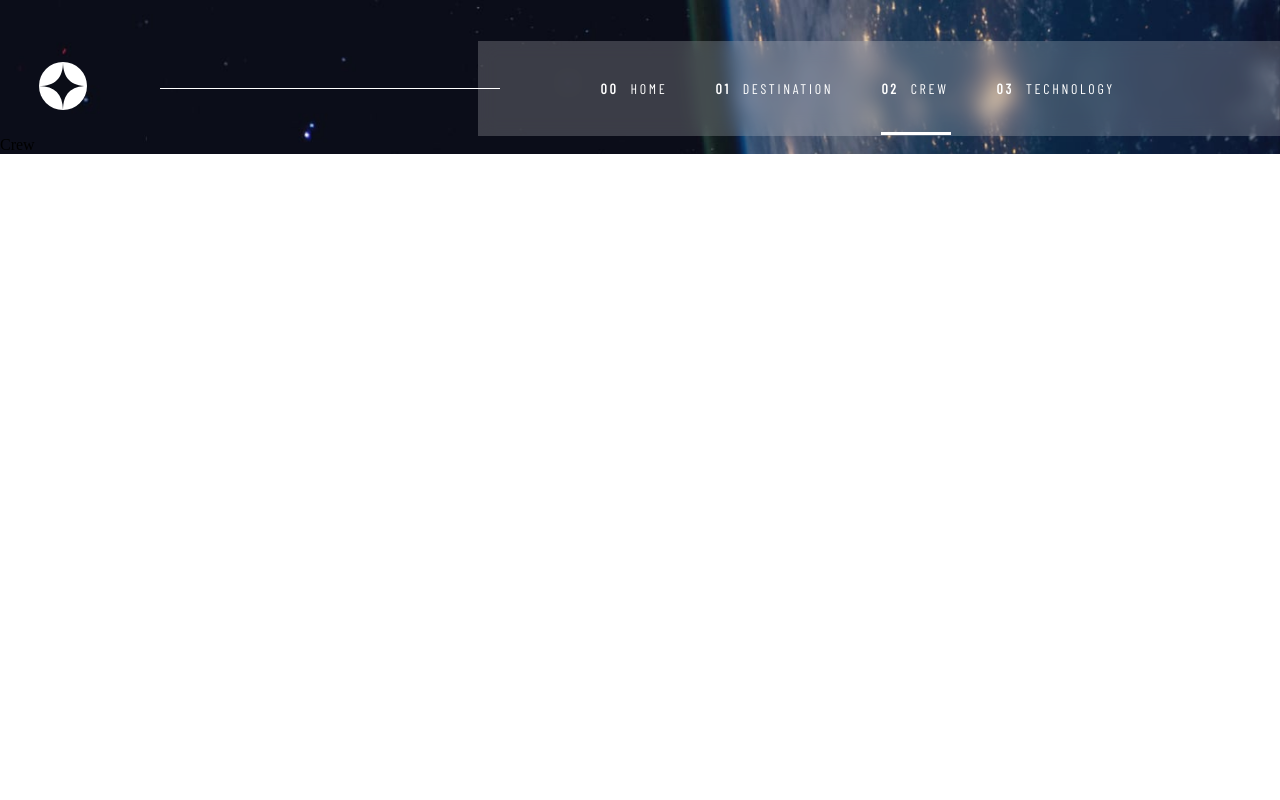
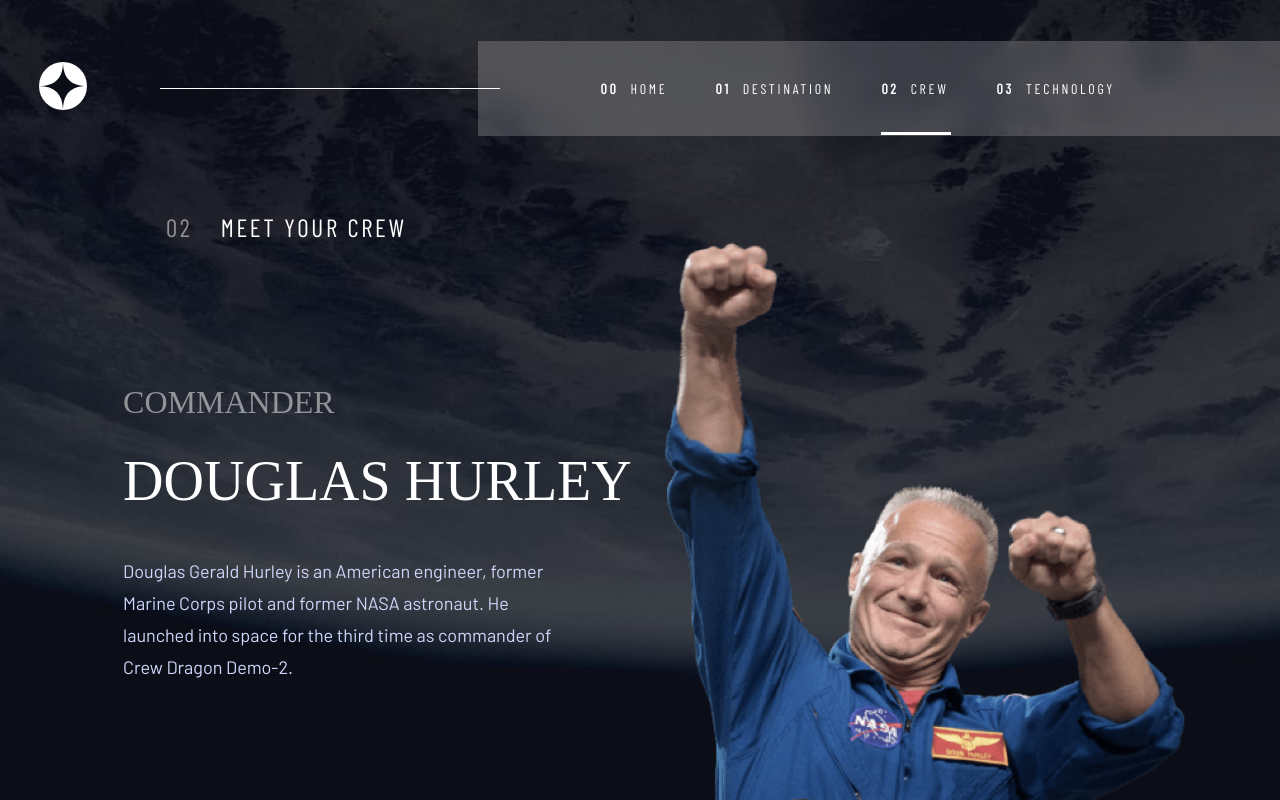
Before and after one commit to jibreel1/space-tourism-app, a React (Create React App) app: page /crew in a window 1280 px wide. Shown: the top 800 px of the page. Built offline with nearby package versions, Linux system fonts and the light colour scheme; a web font is replaced by a local one.

Commit message:
concluded the crew page

```diff
--- a/src/pages/Crew.jsx
+++ b/src/pages/Crew.jsx
@@ -1,7 +1,46 @@
-import React from "react";
+import React, { useState } from "react";
+import Data from "../constants/data";
 
 const Crew = () => {
-   return <div>Crew</div>;
+   const [crews] = useState(Data.crew);
+   const [value, setvalue] = useState(0);
+
+   const { name, images, role, bio } = crews[value];
+
+   return (
+      <div className="space_crew">
+         <div className="crew">
+            <div className="barlow_text crew_header">
+               <p>
+                  <span>02</span>Meet your Crew
+               </p>
+            </div>
+
+            <div className="crew_content">
+               <div className="crew_img">
+                  <img src={images} alt="" />
+                  <div className="line" />
+               </div>
+               <div className="crew_descr">
+                  <div className="crew_nav">
+                     {crews.map((crew, index) => (
+                        <div
+                           className={` ${index === value && "active"}`}
+                           key={index}
+                           onClick={() => setvalue(index)}
+                        ></div>
+                     ))}
+                  </div>
+                  <div className="crew_details">
+                     <p className="crew_role">{role}</p>
+                     <p className="crew_name">{name}</p>
+                     <p className="crew_bio barlow_text_sub">{bio}</p>
+                  </div>
+               </div>
+            </div>
+         </div>
+      </div>
+   );
 };
 
 export default Crew;
--- /dev/null
+++ b/src/styles/_crew.scss
@@ -0,0 +1,209 @@
+.space_crew {
+   background-image: url("../assets/crew/background-crew-mobile.jpg");
+   background-repeat: no-repeat;
+   background-size: cover;
+   background-position: top;
+   width: 100%;
+   position: absolute;
+   top: 0;
+   bottom: 0;
+
+   @include point-up(medium) {
+      background-image: url("../assets/crew/background-crew-tablet.jpg");
+      bottom: initial;
+   }
+
+   @include point-up(large) {
+      padding-top: 2.5em;
+      background-image: url("../assets/crew/background-crew-desktop.jpg");
+   }
+}
+
+.crew {
+   display: flex;
+   align-items: center;
+   flex-direction: column;
+   padding: 5.5em 1.5em 1.5em 1.5em;
+   overflow-x: hidden;
+
+   @include point-up(medium) {
+      padding: 8.5em 2.375em 0 2.375em;
+   }
+
+   @include point-up(xlarge) {
+      padding: 10.75em 8.5625em 0 10.375em;
+   }
+   &_header {
+      color: $color-white;
+      @include point-up(medium) {
+         align-self: flex-start;
+      }
+
+      span {
+         color: $color-light;
+         padding-right: 1.125em;
+      }
+   }
+
+   &_content {
+      display: flex;
+      justify-content: center;
+      flex-direction: column;
+
+      @include point-up(medium) {
+         padding-top: 3.75em;
+         flex-direction: column-reverse;
+         align-items: center;
+      }
+
+      @include point-up(xlarge) {
+         padding-top: 0;
+         flex-direction: row-reverse;
+      }
+   }
+
+   &_img {
+      display: flex;
+      align-items: center;
+      justify-content: center;
+      flex-direction: column;
+      padding-block: 2rem;
+
+      @include point-up(medium) {
+         padding-top: 2.5em;
+         padding-bottom: 0;
+      }
+
+      @include point-up(large) {
+         padding-top: 0;
+      }
+
+      img {
+         height: 223px;
+
+         @include point-up(medium) {
+            height: 572px;
+         }
+
+         @include point-up(large) {
+            height: 712px;
+         }
+      }
+
+      .line {
+         width: 100%;
+         height: 1px;
+         background-color: $color-light;
+
+         @include point-up(medium) {
+            display: none;
+         }
+      }
+   }
+
+   &_descr {
+      @include point-up(medium) {
+         width: 460px;
+         display: flex;
+         justify-content: center;
+         flex-direction: column-reverse;
+         gap: 2.5em;
+      }
+
+      @include point-up(large) {
+         width: 600px;
+      }
+
+      @include point-up(xlarge) {
+         justify-content: center;
+         width: 540px;
+         flex: 1;
+         gap: 120px;
+      }
+   }
+
+   &_nav {
+      display: flex;
+      justify-content: center;
+      gap: 1em;
+
+      @include point-up(xlarge) {
+         justify-content: flex-start;
+      }
+
+      div {
+         width: 10px;
+         height: 10px;
+         background-color: $color-light;
+         border-radius: 50%;
+         cursor: pointer;
+         transition: background-color 0.5s ease-in-out;
+
+         &:hover {
+            background-color: $color-hover;
+         }
+
+         &.active {
+            background-color: $color-white;
+         }
+      }
+   }
+
+   &_details {
+      display: flex;
+      align-items: center;
+      flex-direction: column;
+      padding-top: 2em;
+
+      @include point-up(medium) {
+         padding-top: 0;
+      }
+
+      @include point-up(xlarge) {
+         align-items: flex-start;
+      }
+   }
+
+   &_role {
+      font-family: $font-head;
+      font-size: 1rem;
+      color: $color-light;
+      text-transform: uppercase;
+
+      @include point-up(medium) {
+         font-size: 1.5rem;
+      }
+
+      @include point-up(large) {
+         font-size: 2rem;
+      }
+   }
+
+   &_name {
+      font-family: $font-head;
+      font-size: 1.5rem;
+      color: $color-white;
+      text-transform: uppercase;
+      padding-top: 0.5em;
+      padding-bottom: 0.75em;
+
+      @include point-up(medium) {
+         font-size: 2.5rem;
+      }
+
+      @include point-up(large) {
+         font-size: 3.5rem;
+      }
+   }
+
+   &_bio {
+      text-align: center;
+      @include point-up(medium) {
+      }
+
+      @include point-up(xlarge) {
+         text-align: left;
+         width: 440px;
+      }
+   }
+}
--- a/src/styles/destination.scss
+++ b/src/styles/_destination.scss
@@ -34,7 +34,7 @@
    }
 
    @include point-up(xlarge) {
-      padding: 13.25em 10.375em 1em 10.375em;
+      padding: 10.75em 10.375em 1em 10.375em;
    }
 
    &_flex {
@@ -83,7 +83,7 @@
       }
 
       span {
-         color: rgba(255, 255, 255, 0.59);
+         color: $color-light;
          padding-right: 1.125em;
       }
    }
@@ -108,7 +108,7 @@
          justify-content: center;
          font-size: 0.875em;
          cursor: pointer;
-         color: rgba(255, 255, 255, 0.7);
+         color: $color-light;
 
          @include point-up(medium) {
             font-size: 1em;
@@ -120,7 +120,7 @@
             width: 36px;
             height: 3px;
             top: 25px;
-            background-color: rgba(255, 255, 255, 0.501);
+            background-color: $color-light;
             transition: transform 0.3s ease-in-out;
             transform: scale(0);
          }
@@ -128,12 +128,13 @@
          &.active {
             color: $color-white;
             &::before {
-               background-color: #fff;
+               background-color: $color-white;
                transform: scale(1);
             }
          }
 
          &:hover {
+            color: $color-hover;
             &::before {
                transform: scale(1);
             }
--- a/src/styles/_navbar.scss
+++ b/src/styles/_navbar.scss
@@ -50,7 +50,7 @@
             height: 3px;
             top: 52px;
             left: 0px;
-            background-color: rgba(255, 255, 255, 0.501);
+            background-color: $color-light;
             transition: transform 0.3s ease-in-out;
             transform: scale(0);
 
@@ -61,7 +61,7 @@
 
          &.active {
             &::before {
-               background-color: #fff;
+               background-color: $color-white;
                transform: scale(1);
             }
          }
--- a/src/styles/_variables.scss
+++ b/src/styles/_variables.scss
@@ -1,6 +1,8 @@
 //colors
 $color-white: #fff;
 $color-text: #d0d6f9;
+$color-light: rgba(255, 255, 255, 0.5);
+$color-hover: rgba(255, 255, 255, 0.75);
 
 //font
 $font-head: "Bellefair", serif;
--- a/src/styles/index.scss
+++ b/src/styles/index.scss
@@ -7,3 +7,4 @@
 @import "sidebar";
 @import "hero";
 @import "destination";
+@import "crew";
```
